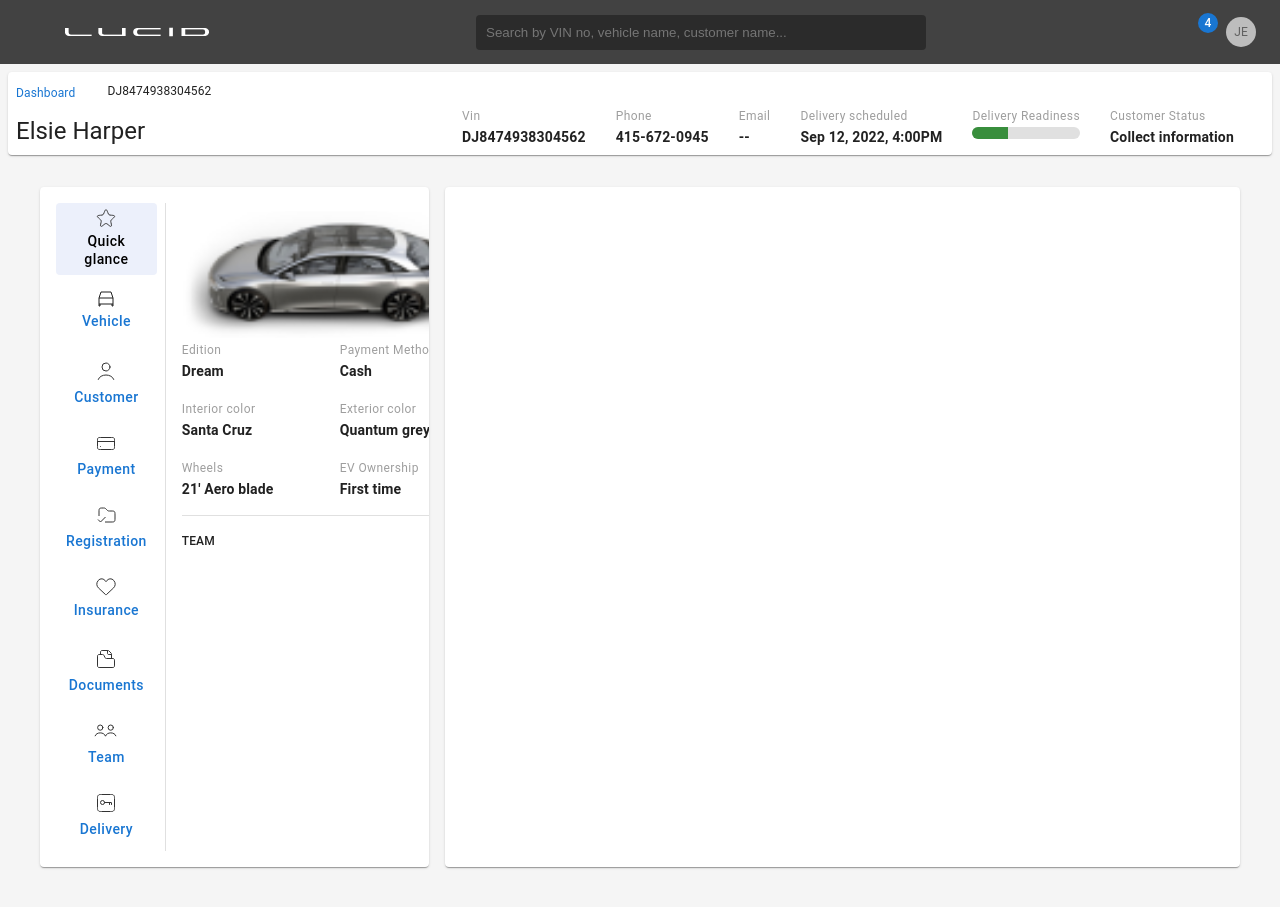
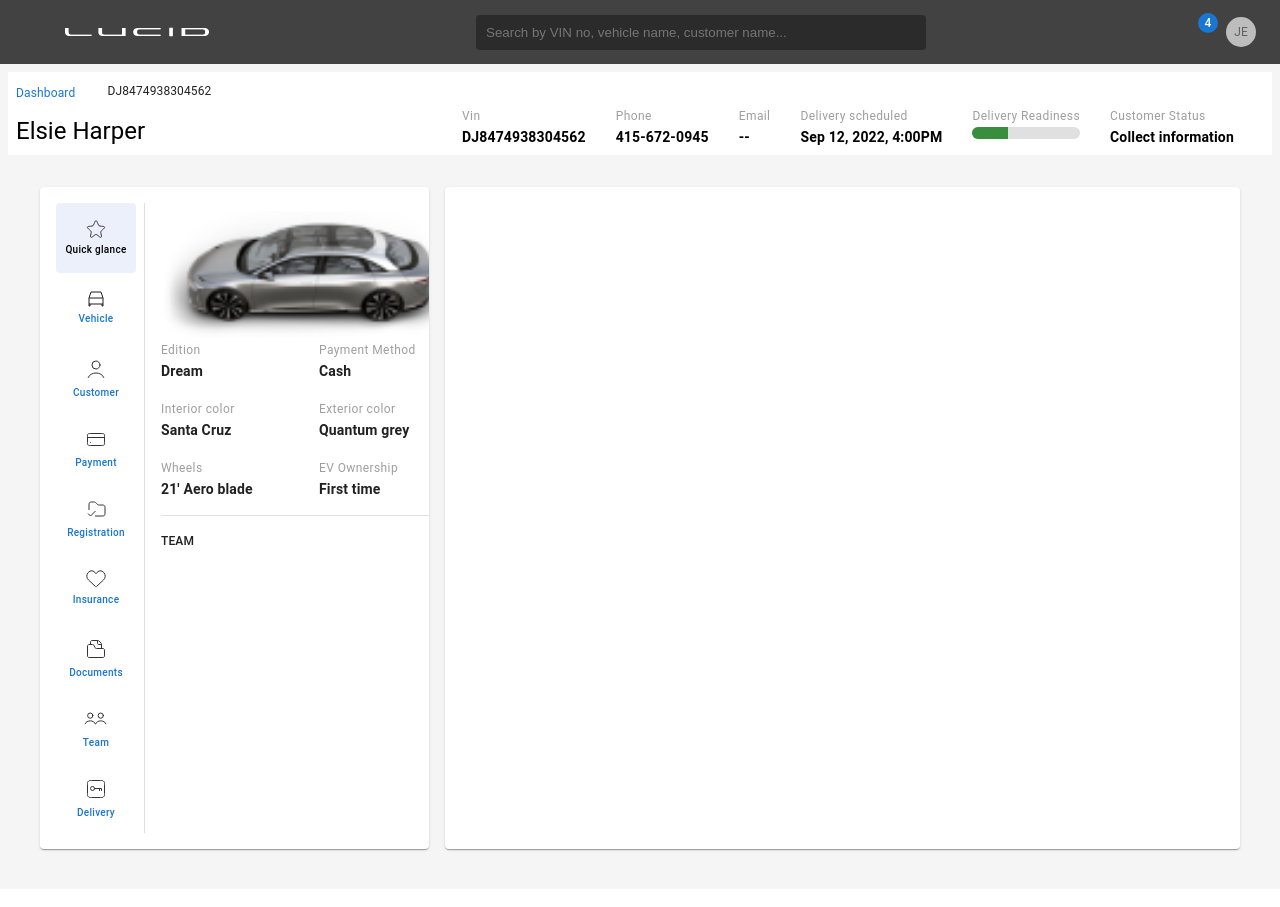
Before and after one commit to prashantks834006/lm-v360-main, a React (Create React App) app: page /vehicles/123 in a window 1280 px wide. Built offline with nearby package versions, Linux system fonts and the light colour scheme; some icons are missing; the HTML template or start-up script is replaced by a standard one.

Commit message:
fix: tabs height and width

```diff
--- a/src/components/Tabs/Tabs.tsx
+++ b/src/components/Tabs/Tabs.tsx
@@ -37,9 +37,13 @@
       styled(MuiTab)(({ theme }) =>
         isVerticalTabs
           ? {
-              padding: '5px 10px',
+              padding: '0px',
               textTransform: 'initial',
               color: theme.palette.primary.main,
+              fontSize: 10,
+              fontWeight: 500,
+              minWidth: 80,
+              minHeight: 70,
               '&.Mui-selected': {
                 backgroundColor: '#456BD91A',
                 borderRadius: theme.shape.borderRadius,
--- a/src/modules/VehicleVerticalTabs/tabItems.tsx
+++ b/src/modules/VehicleVerticalTabs/tabItems.tsx
@@ -11,7 +11,6 @@
 import { ReactComponent as TeamIcon } from '../../assets/icons/team.svg';
 import { ReactComponent as DeliveryIcon } from '../../assets/icons/delivery.svg';
 import QuickGlance from './QuickGlance';
-
 
 const tabItems: TabItem[] = [
   {
--- a/src/pages/Vehicle/InfoHeader/InfoHeader.tsx
+++ b/src/pages/Vehicle/InfoHeader/InfoHeader.tsx
@@ -1,5 +1,5 @@
 import React from 'react';
-import { Card, Grid, Typography } from '@mui/material';
+import { Box, Grid, Typography } from '@mui/material';
 import Breadcrumbs from '../../../components/BreadCrumbs/BreadCrumbs';
 import Label from './Label';
 
@@ -10,7 +10,7 @@
 
 const InfoHeader = () => {
   return (
-    <Card sx={{ backgroundColor: (theme) => theme.palette.common.white, p: 1 }}>
+    <Box sx={{ backgroundColor: (theme) => theme.palette.common.white, p: 1 }}>
       <Breadcrumbs links={links} />
       <Grid container>
         <Grid display="flex" item lg={4} xs={4} md={4} alignItems="flex-end">
@@ -37,7 +37,7 @@
           </Grid>
         </Grid>
       </Grid>
-    </Card>
+    </Box>
   );
 };
 
```
